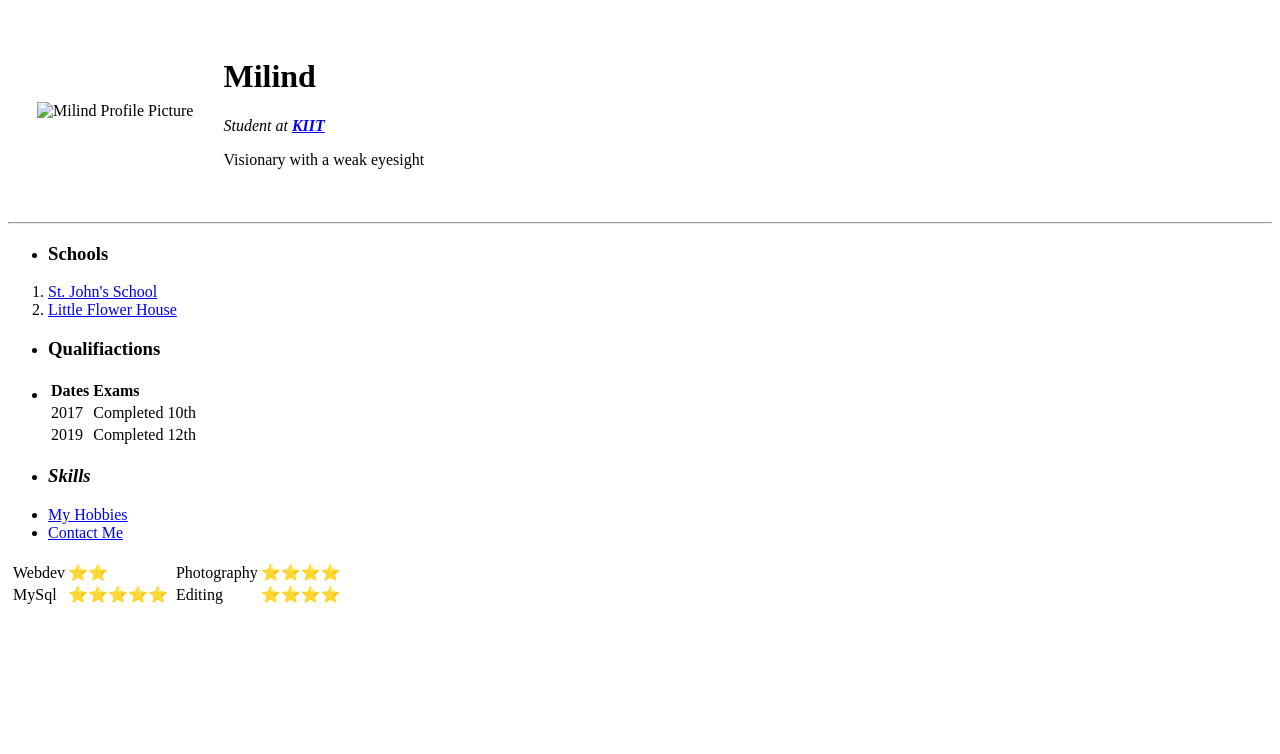
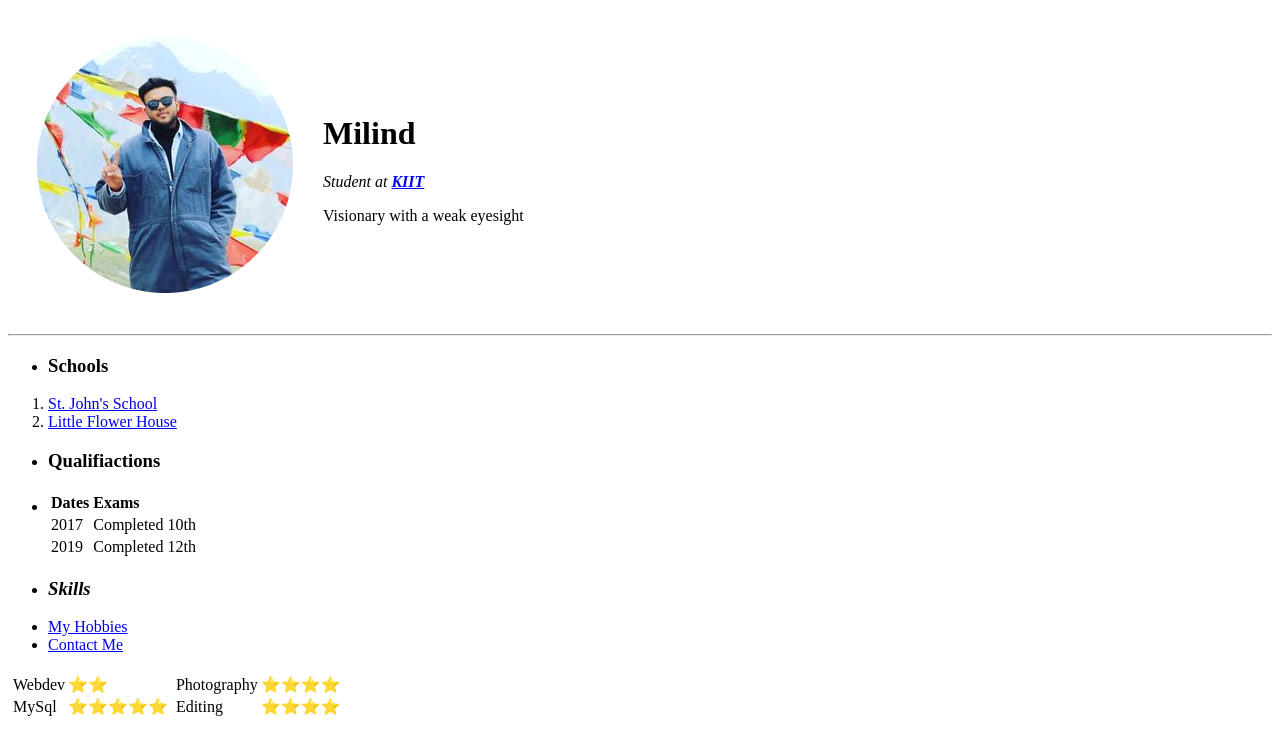
Before and after one commit to Milind0910/CV-NEW, a plain HTML site: page index.html in a window 1280 px wide. Drawn offline with Linux system fonts and the light colour scheme.

Commit message:
images/milind.png

```diff
--- a/index.html
+++ b/index.html
@@ -8,7 +8,7 @@
 
 <body>
   <table cellspacing="28">
-    <td><img src="milind.png" alt="Milind Profile Picture"></td>
+    <td><img src="images/milind.png" alt="Milind Profile Picture"></td>
     <td>
       <h1> Milind</h1>
       <p><em>Student at <strong><a href="https://kiit.ac.in/">KIIT</a></strong></em></p>
```
